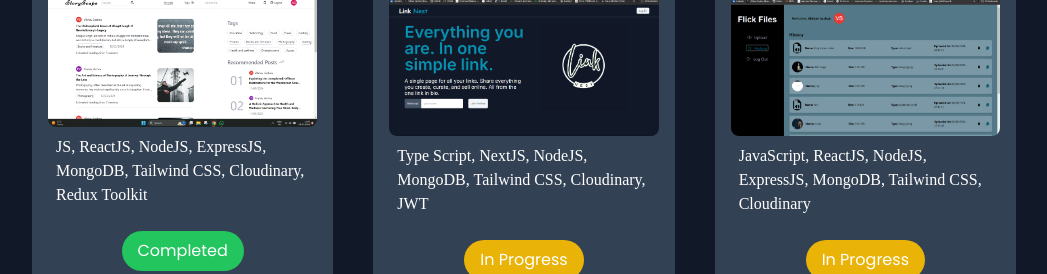
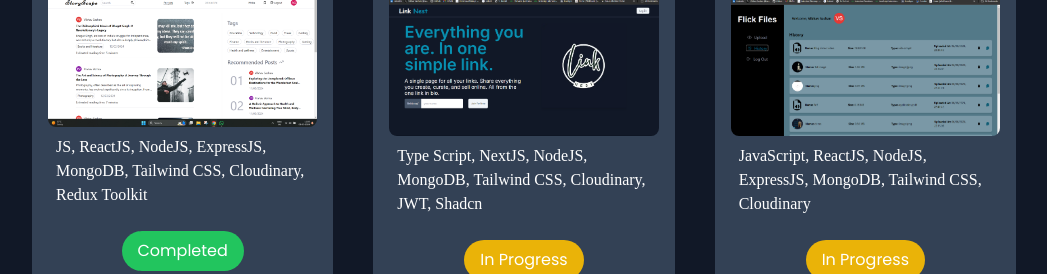
Before and after one commit to VibhavSachan46/react_portfolio-main, a React (Vite) app: page / in a window 1280 px wide. Shown: the part 2480-2754 px from the top of the page, without its empty margins (116-1163 px from the left). Built offline with nearby package versions, Linux system fonts and the light colour scheme.

Commit message:
Linknest

```diff
--- a/src/components/Project.jsx
+++ b/src/components/Project.jsx
@@ -27,7 +27,7 @@ const Project = () => {
       name: "Link Nest",
       github_link: "https://github.com/VibhavSachan46/Blog-Completed",
       live_link: "",
-      tech: "Type Script, NextJS, NodeJS, MongoDB, Tailwind CSS, Cloudinary, JWT",
+      tech: "Type Script, NextJS, NodeJS, MongoDB, Tailwind CSS, Cloudinary, JWT, Shadcn",
       videoURL: "https://res.cloudinary.com/ddnpto5af/video/upload/v1724915604/Project%20Videos/linbknest_demo_1_yb4fyx.mp4",
       status: "In Progress"
     },
```
